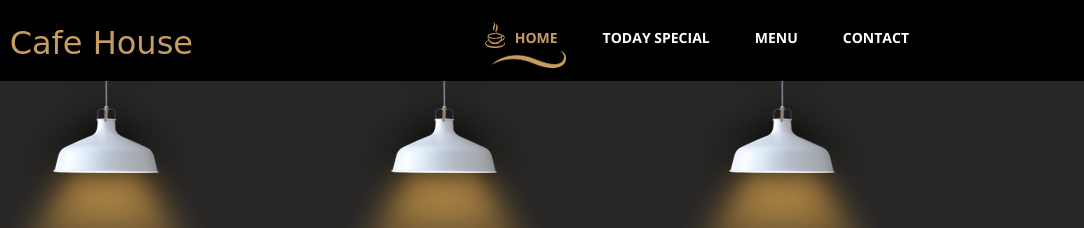
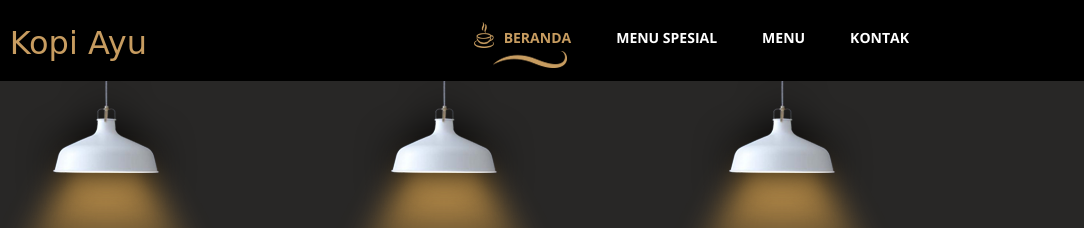
Before and after one commit to ditasari170510-lab/ditamermaid, a plain HTML site: page index.html in a window 1280 px wide. Shown: the top 228 px of the page, 196-1280 px from the left. Drawn offline with nearby package versions, Linux system fonts and the light colour scheme; a web font is replaced by a local one.

Commit message:
Update index.html

```diff
--- a/index.html
+++ b/index.html
@@ -38,17 +38,17 @@ http://www.templatemo.com/tm-466-cafe-house
           <div class="tm-top-header-inner">
             <div class="tm-logo-container">
               <img src="img/logo.png" alt="Logo" class="tm-site-logo">
-              <h1 class="tm-site-name tm-handwriting-font">Cafe House</h1>
+              <h1 class="tm-site-name tm-handwriting-font">Kopi Ayu</h1>
             </div>
             <div class="mobile-menu-icon">
               <i class="fa fa-bars"></i>
             </div>
             <nav class="tm-nav">
               <ul>
-                <li><a href="index.html" class="active">Home</a></li>
-                <li><a href="today-special.html">Today Special</a></li>
+                <li><a href="index.html" class="active">Beranda</a></li>
+                <li><a href="today-special.html">Menu Spesial</a></li>
                 <li><a href="menu.html">Menu</a></li>
-                <li><a href="contact.html">Contact</a></li>
+                <li><a href="contact.html">Kontak</a></li>
               </ul>
             </nav>
           </div>
```
